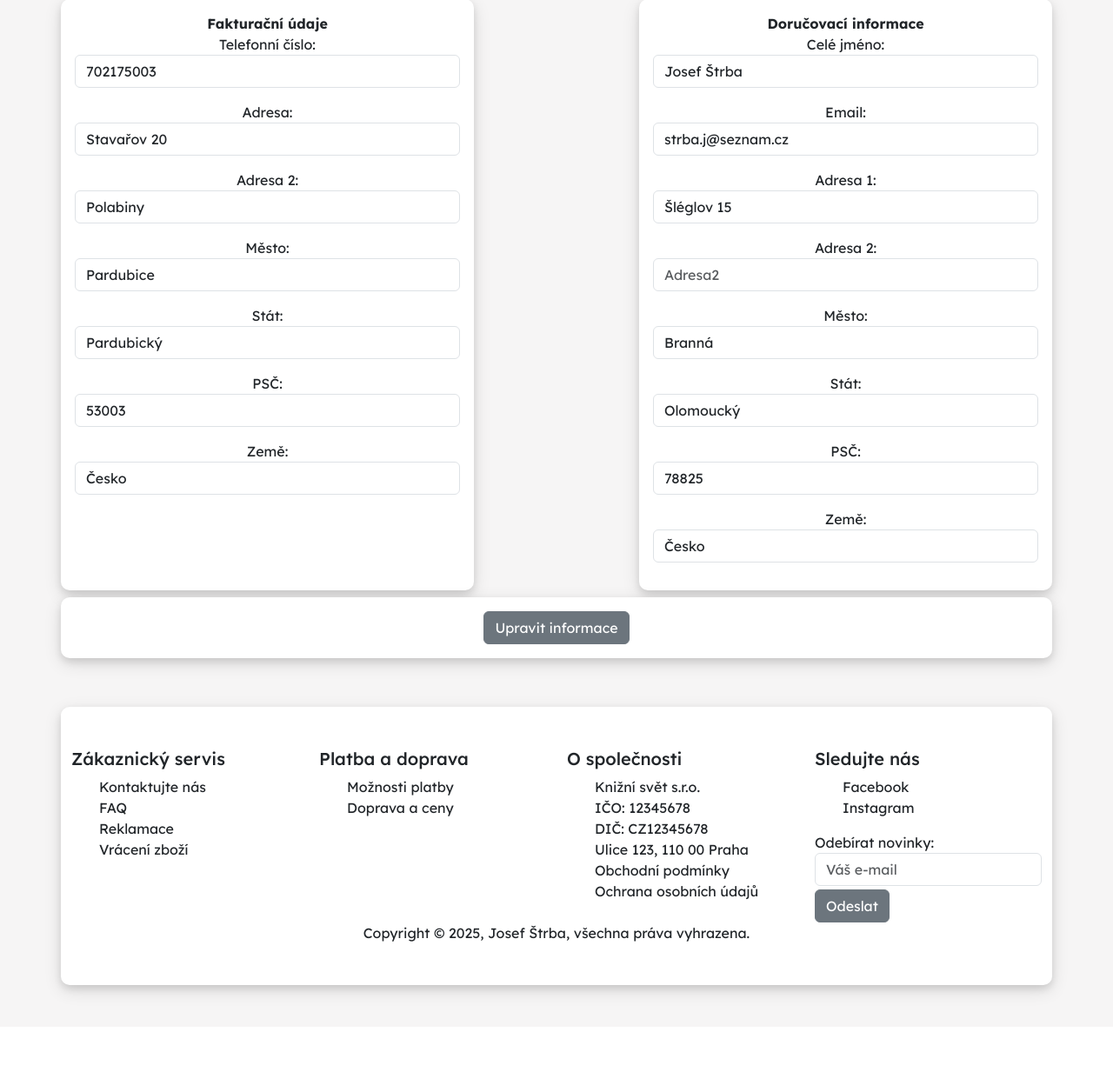
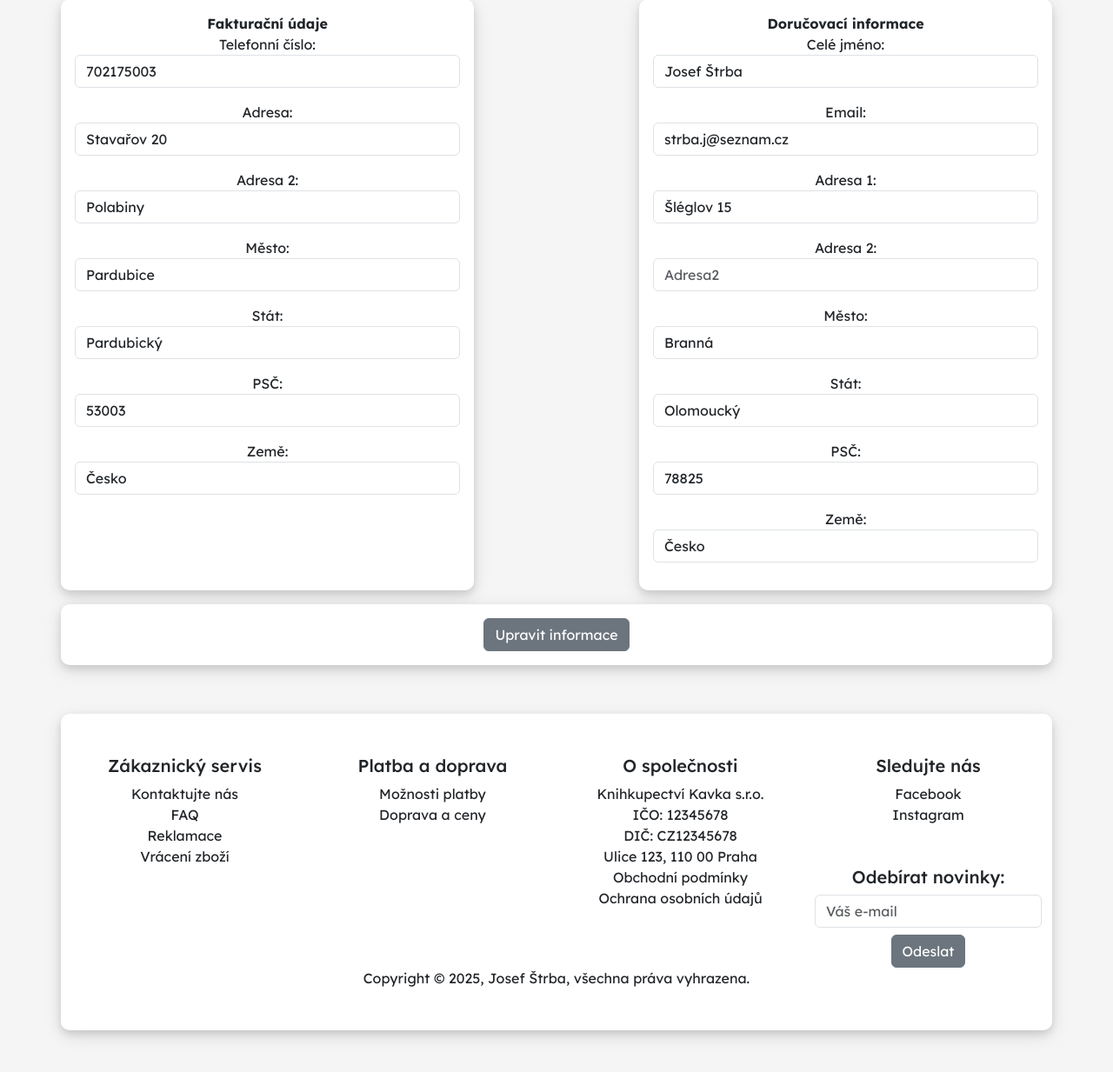
Before and after one commit to MartinJosefStrba/ProjektEshop, a Django app: page /update_info/ in a window 1280 px wide. Shown: the part 196-1429 px from the top of the page at 87% size. Before the commit the page ends 1348 px from the top, so only its background shows below. Run offline with Django 5.2, Linux system fonts and the light colour scheme; a user stored in the database is signed in; data comes from the database, SQL or seed files in the repository; both versions use the stored data as it was after the commit.

Commit message:
Doplnění responzivního rozbrazení

```diff
--- a/ecom/templates/footer.html
+++ b/ecom/templates/footer.html
@@ -1,48 +1,52 @@
 {% load static %}
 
 <div class="container my-5 py-5 hlavniKontejner">
-    <div class="row">
-        <div class="col-3">
+    <div class="row text-center">
+        <div class="col-12 col-md-6 col-lg-3">
             <h5>Zákaznický servis</h5>
-            <ul class="paticka">
-              <li><a class="nav-link" href="#">Kontaktujte nás</a></li>
-              <li><a class="nav-link" href="#">FAQ</a></li>
-              <li><a class="nav-link" href="#">Reklamace</a></li>
-              <li><a class="nav-link" href="#">Vrácení zboží</a></li>
-            </ul>
+            <div class="row paticka mb-5 mb-lg-0">
+              <div class="col-12"><a class="nav-link" href="#">Kontaktujte nás</a></div>
+              <div class="col-12"><a class="nav-link" href="#">FAQ</a></div>
+              <div class="col-12"><a class="nav-link" href="#">Reklamace</a></div>
+              <div class="col-12"><a class="nav-link" href="#">Vrácení zboží</a></div>
+            </div>
         </div>
-        <div class="col-3">
+        <div class="col-12 col-md-6 col-lg-3">
             <h5>Platba a doprava</h5>
-            <ul class="paticka">
-              <li><a class="nav-link" href="#">Možnosti platby</a></li>
-              <li><a class="nav-link" href="#">Doprava a ceny</a></li>
-            </ul>
+            <div class="row paticka mb-5 mb-lg-0">
+              <div class="col-12"><a class="nav-link" href="#">Možnosti platby</a></div>
+              <div class="col-12"><a class="nav-link" href="#">Doprava a ceny</a></div>
+            </div>
         </div>
-        <div class="col-3">
+        <div class="col-12 col-md-6 col-lg-3">
             <h5>O společnosti</h5>
-            <ul class="paticka">
-              <li>Knižní svět s.r.o.</li>
-              <li>IČO: 12345678</li>
-              <li>DIČ: CZ12345678</li>
-              <li>Ulice 123, 110 00 Praha</li>
-              <li><a class="nav-link" href="#">Obchodní podmínky</a></li>
-              <li><a class="nav-link" href="#">Ochrana osobních údajů</a></li>
-            </ul>
+            <div class="row paticka mb-5 mb-lg-0">
+              <div class="col-12">Knihkupectví Kavka s.r.o.</div>
+              <div class="col-12">IČO: 12345678</div>
+              <div class="col-12">DIČ: CZ12345678</div>
+              <div class="col-12">Ulice 123, 110 00 Praha</div>
+              <div class="col-12"><a class="nav-link" href="#">Obchodní podmínky</a></div>
+              <div class="col-12"><a class="nav-link" href="#">Ochrana osobních údajů</a></div>
+            </div>
         </div>
-        <div class="col-3">
+        <div class="col-12 col-md-6 col-lg-3">
             <h5>Sledujte nás</h5>
-            <ul class="paticka">
-              <li><a class="nav-link" href="#">Facebook</a></li>
-              <li><a class="nav-link" href="#">Instagram</a></li>
-            </ul>
-            <form>
-              <label for="email">Odebírat novinky:</label>
-              <input class="form-control me-2" type="email" id="email" placeholder="Váš e-mail">
-              <button class="btn btn-secondary mt-1" type="submit">Odeslat</button>
-            </form>
+            <div class="row paticka mb-5 mb-lg-0">
+              <div class="col-12"><a class="nav-link" href="#">Facebook</a></div>
+              <div class="col-12"><a class="nav-link" href="#">Instagram</a></div>
+            </div>
+            <div class="row paticka mt-5">
+              <div class="col-12">
+                <form>
+                  <label for="email"><h5>Odebírat novinky:</h5></label>
+                  <input class="form-control me-2" type="email" id="email" placeholder="Váš e-mail">
+                  <button class="btn btn-secondary mt-2" type="submit">Odeslat</button>
+                </form>
+              </div>
+            </div>
         </div>
     </div>
-    <div class="row text-center">
+    <div class="row text-center mt-5 mt-lg-0">
         <div class="col-12">
             Copyright © 2025, Josef Štrba, všechna práva vyhrazena.
         </div>
--- a/ecom/templates/update_info.html
+++ b/ecom/templates/update_info.html
@@ -5,19 +5,19 @@
     <form method="POST" action="{% url 'update_info' %}">
         {% csrf_token %}
         <div class="row">
-            <div class="col-5 text-center hlavniKontejner p-3">
+            <div class="col-12 col-md-5 text-center hlavniKontejner p-3">
                 <strong>Fakturační údaje</strong>
                 {{ form.as_p }}
             </div>
 
-            <div class="col-5 offset-2 text-center hlavniKontejner p-3">
+            <div class="col-12 col-md-5 offset-md-2 text-center hlavniKontejner p-3 mt-3 mt-md-0">
                 <strong>Doručovací informace</strong>
                 {{ shipping_form.as_p }}
             </div>
         </div>
 
         <div class="row">
-            <div class="col-12 text-center hlavniKontejner p-3 my-2">
+            <div class="col-12 text-center hlavniKontejner p-3 mt-5 mt-lg-3 my-2">
                 <button type="submit" class="btn btn-secondary">
                     Upravit informace
                 </button>
```
Also changed, not shown: ecom/templates/search.html (+0 -9 lines), payment/templates/payment/billing_info.html (+4 -4 lines), payment/templates/payment/checkout.html (+8 -8 lines), db.sqlite3.
